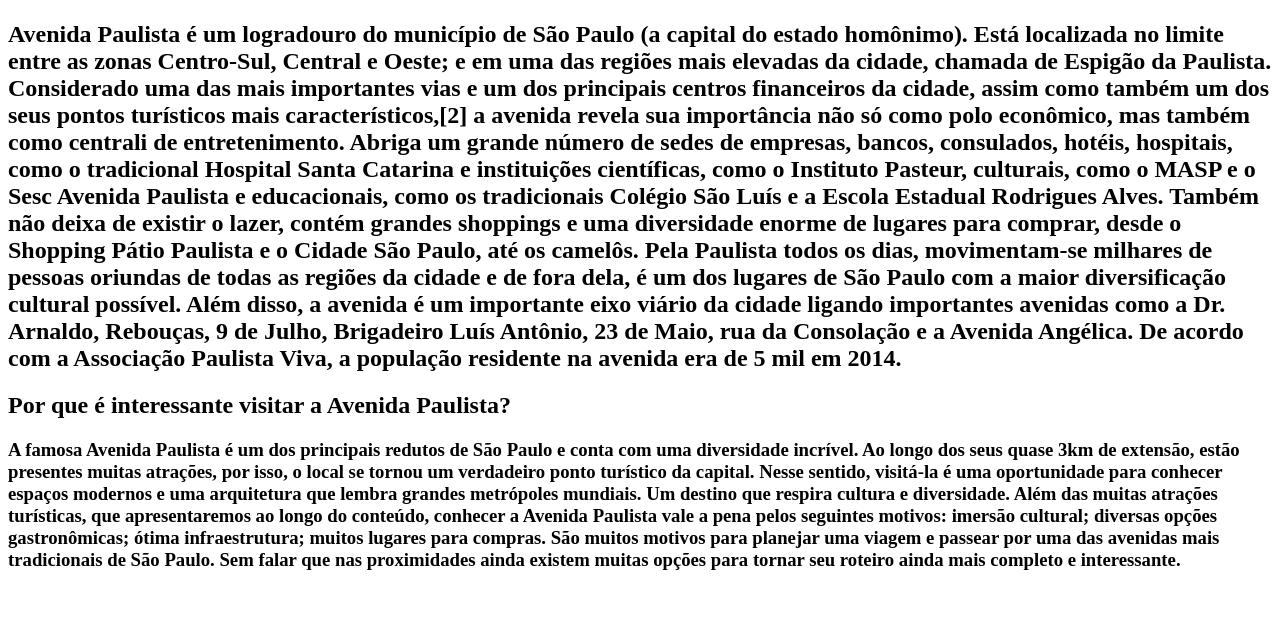
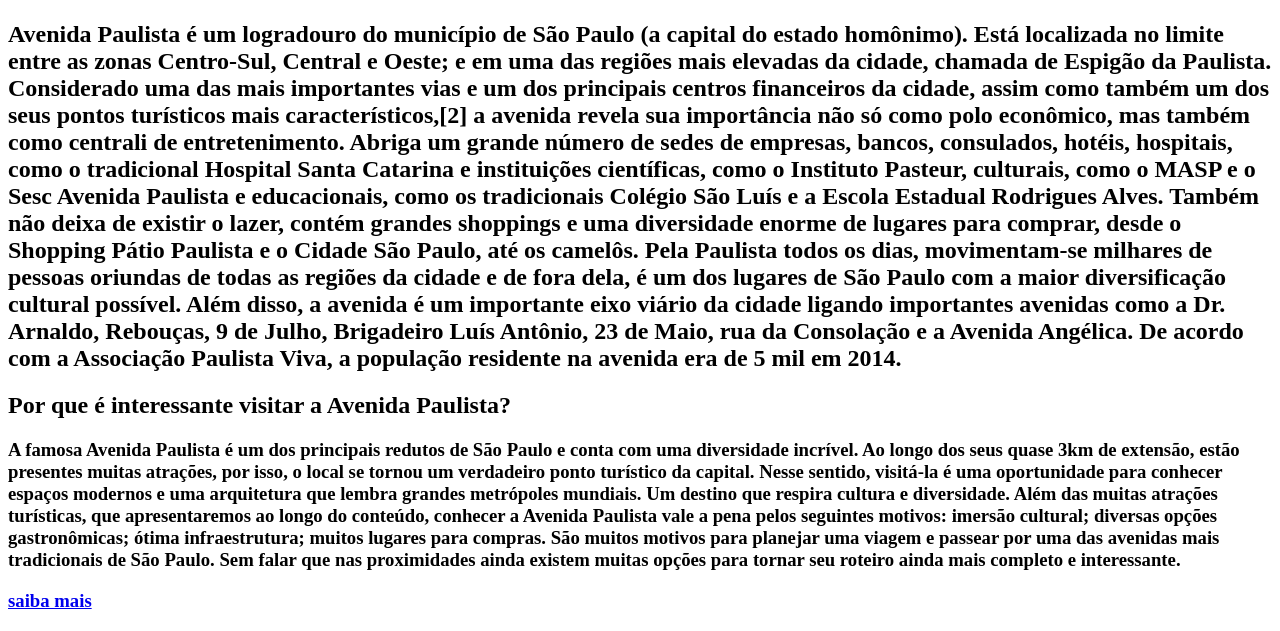
Before and after one commit to xocanna/xocanna.github.io, a plain HTML site: page index.html in a window 1280 px wide. Shown: the part 416-1047 px from the top of the page. Before the commit the page ends 1006 px from the top, so only its background shows below. Drawn offline with Linux system fonts and the light colour scheme.

Commit message:
Update index.html

```diff
--- a/index.html
+++ b/index.html
@@ -24,3 +24,4 @@
 </body>
 
 </html>
+<a href="https://xocanna.github.io/blob/main/index.html">saiba mais</a>
```
